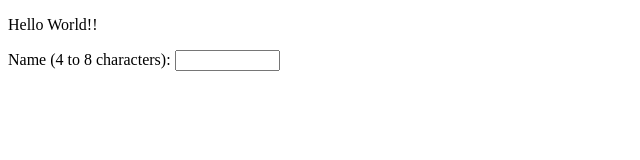
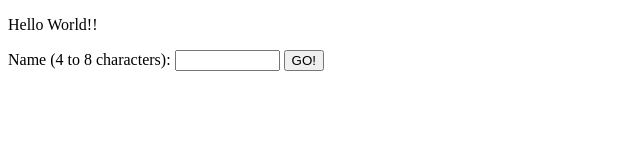
Before and after one commit to AtPOP/test, a plain HTML site: page index.html in a window 1280 px wide. Shown: the whole page, without its empty margins (0-640 px from the left). Drawn offline with Linux system fonts and the light colour scheme.

Commit message:
add button

```diff
--- a/index.html
+++ b/index.html
@@ -9,5 +9,6 @@
 
     <label for="name">Name (4 to 8 characters):</label>
     <input type="text" id="name" name="name" required minlength="4" maxlength="8" size="10">
+    <input type="button" value="GO!">
 </body>
 </html>
```
